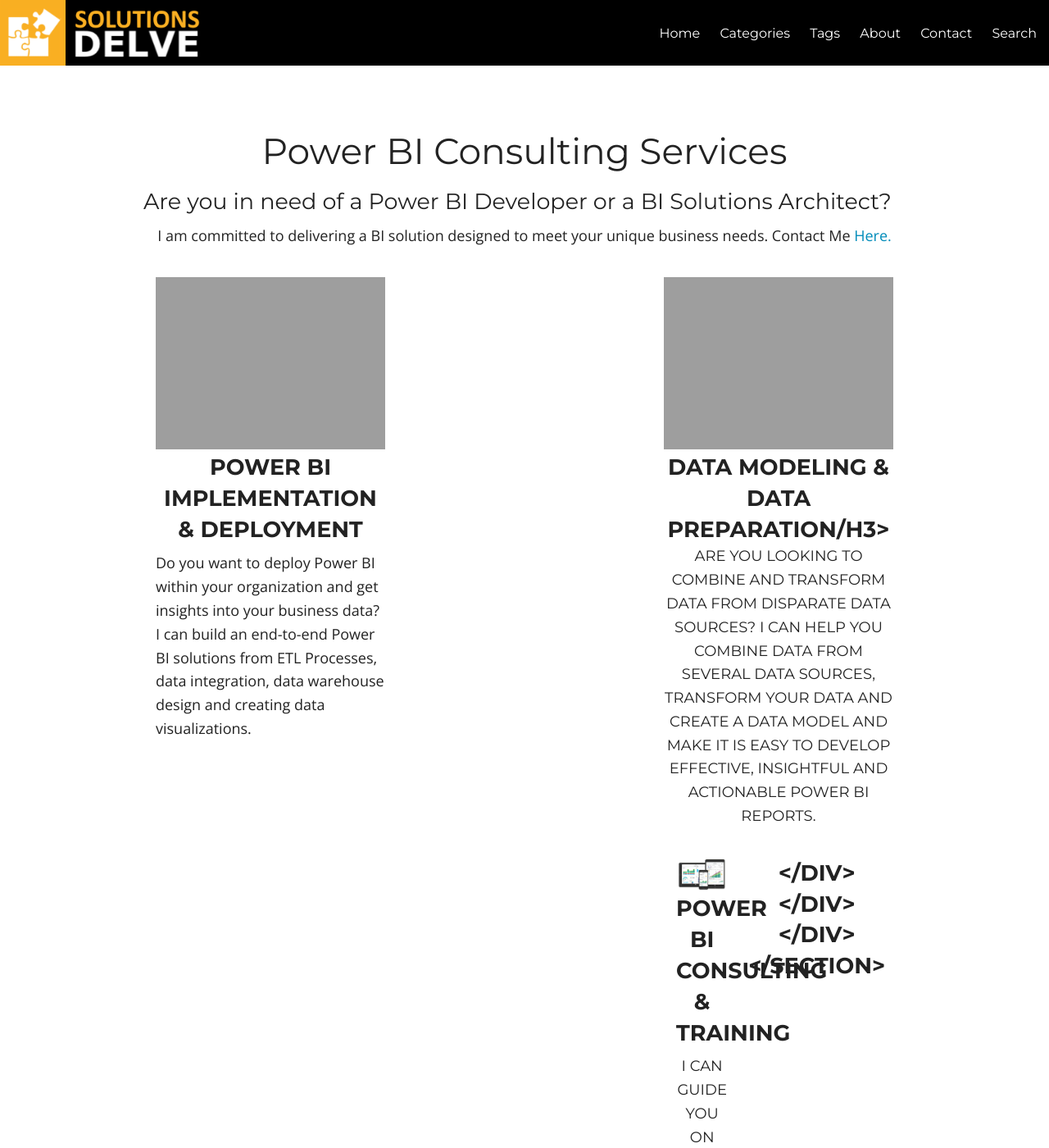
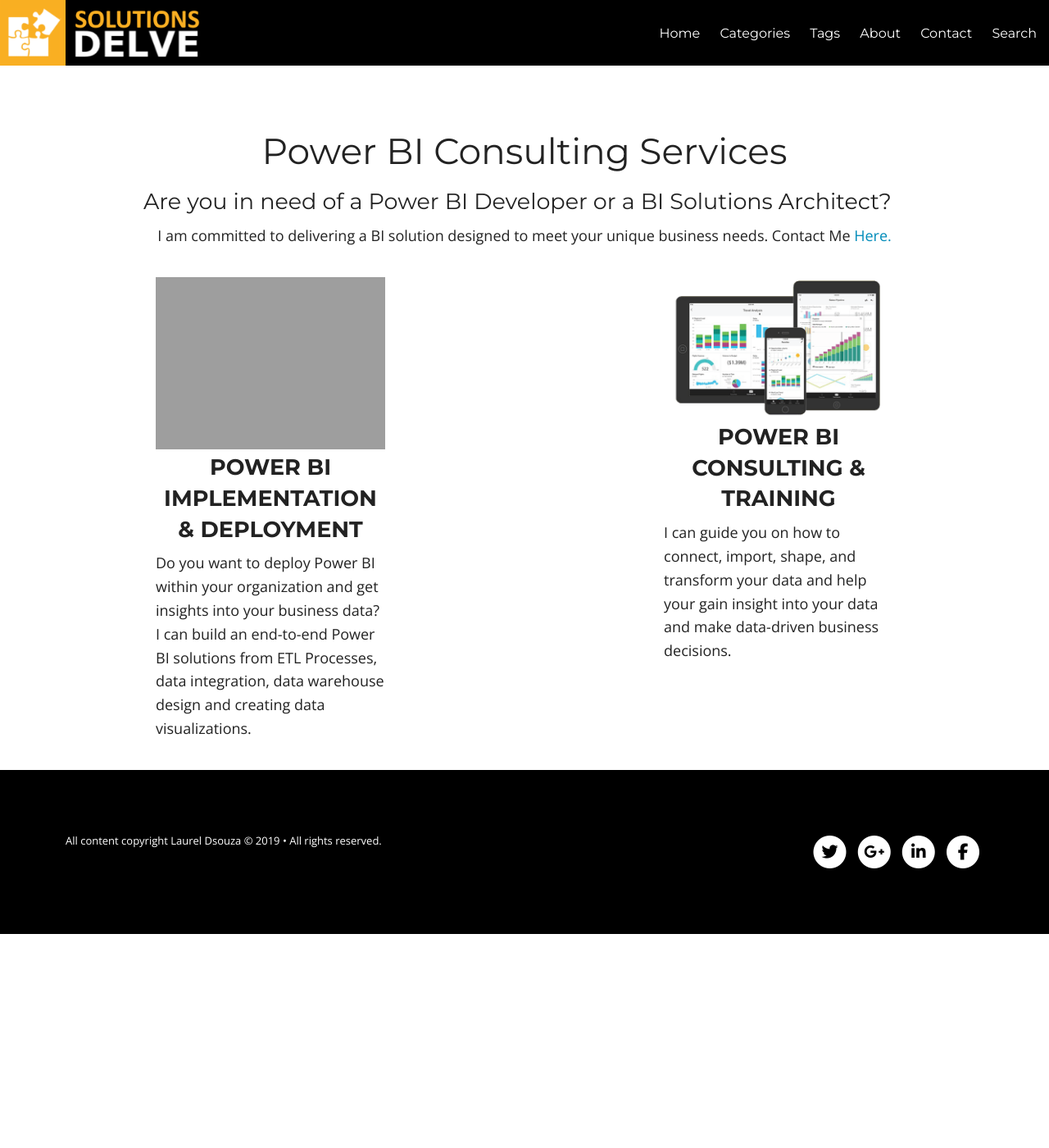
Before and after one commit to ldsouza/ldsouza.github.io, a Jekyll site: the page built from powerbi.md, in a window 1280 px wide and 1400 px high. Shown: the whole window at 82% size. Built offline with Jekyll 4.4.1, drawn with Linux system fonts in a browser that asks for light colours; nearby versions of some CDN libraries; library files that are not in the unit come from our copies.

Commit message:
Update powerbi.html

```diff
--- a/_includes/powerbi.html
+++ b/_includes/powerbi.html
@@ -31,13 +31,7 @@
             I can build an end-to-end Power BI solutions from ETL Processes, data integration, data warehouse design and creating data visualizations.</p>
         </div>
 
-          <div class="small-12 medium-4 large-4 columns">
-             <img src="{{ site.url }}/images/services/powerbi4.png" alt="IT DELVE">
-          <h3 class="title">Data Modeling & Data Preparation/h3>
-          <p>Are you looking to combine and transform data from disparate data sources?
-            I can help you combine data from several data sources, transform your data and
-            create a data model and make it is easy to develop effective, insightful and actionable Power BI reports.</p>
-        </div>
+
 
 
         <div class="small-12 medium-4 large-4 columns">
@@ -46,7 +40,6 @@
           <p>I can guide you on how to connect, import, shape, and transform your data and help your gain insight into your data and make data-driven business decisions.</p>
         </div>
      </div>
-     </div>
 
 
 
```
